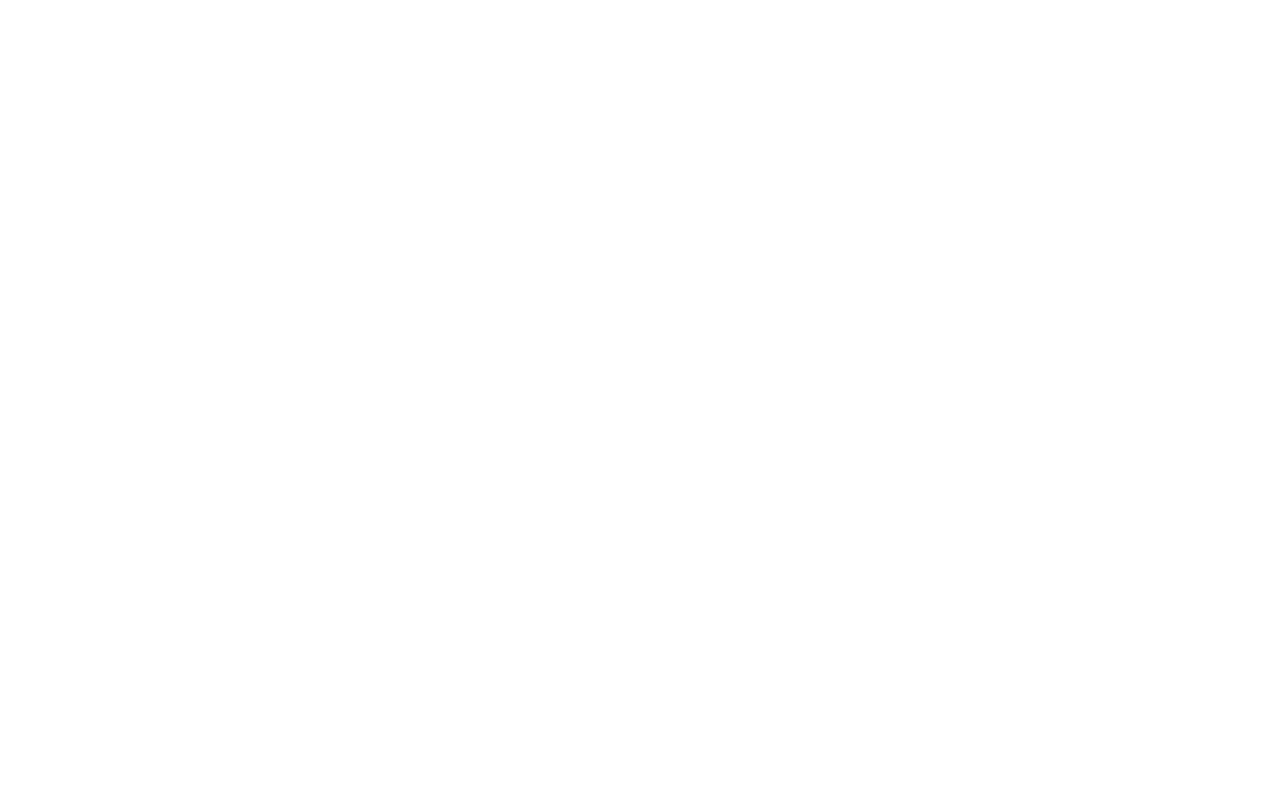
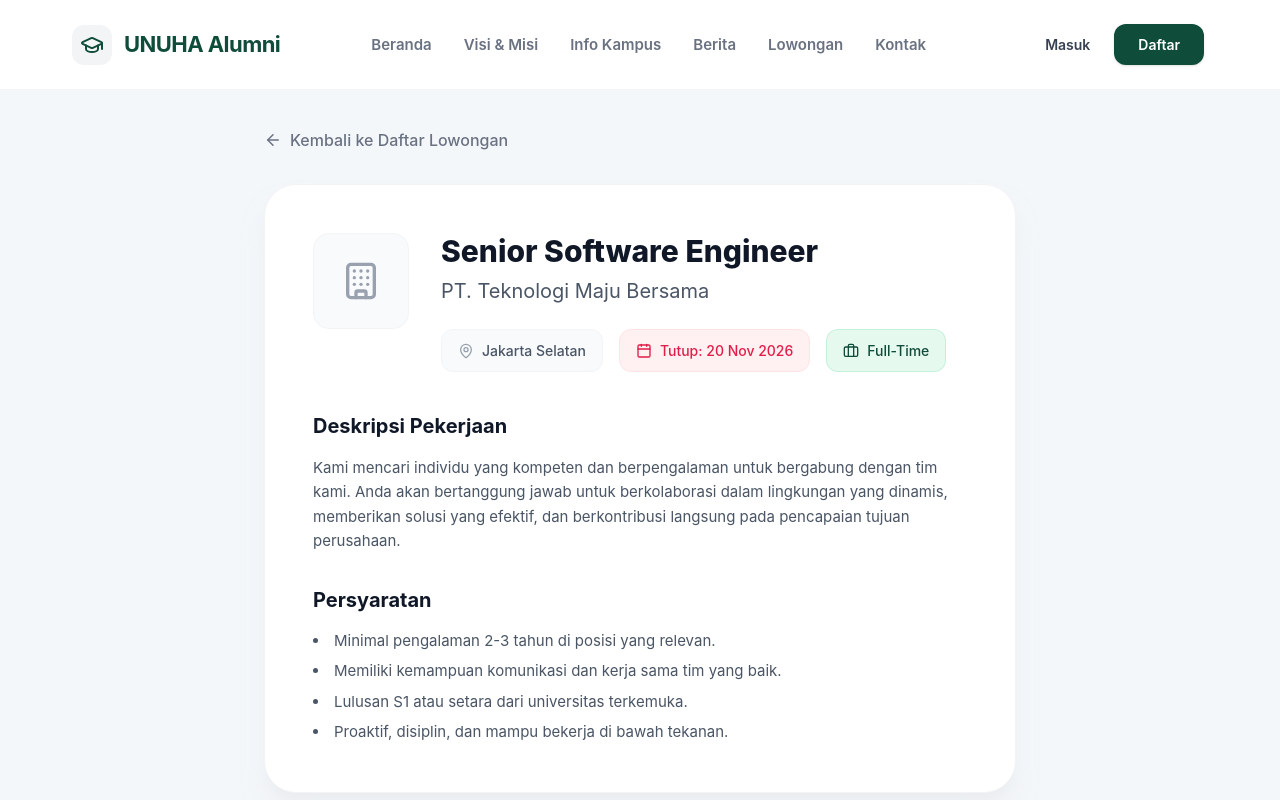
Before and after one commit to nurferdiansyah/Frontend_alumni, a React (Vite) app: page /jobs/1 in a window 1280 px wide. Before the commit this address had no page. Shown: the top 800 px of the page. Built offline with nearby package versions, Linux system fonts and the light colour scheme.

Commit message:
feat: menambahkan detail lowongan kerja

```diff
--- a/src/App.jsx
+++ b/src/App.jsx
@@ -6,6 +6,7 @@
 import { VisiMisi } from './pages/VisiMisi';
 import { Berita } from './pages/Berita';
 import { DetailBerita } from './pages/DetailBerita';
+import { DetailLowongan } from './pages/DetailLowongan';
 import { Kontak } from './pages/Kontak';
 
 function ScrollToTop() {
@@ -25,6 +26,7 @@
       <Routes>
         <Route path="/" element={<Home />} />
         <Route path="/jobs" element={<Jobs />} />
+        <Route path="/jobs/:id" element={<DetailLowongan />} />
         <Route path="/campus" element={<Campus />} />
         <Route path="/visi-misi" element={<VisiMisi />} />
         <Route path="/berita" element={<Berita />} />
--- a/src/components/JobListItem.jsx
+++ b/src/components/JobListItem.jsx
@@ -1,8 +1,9 @@
 import React from 'react';
 import { MapPin, Calendar, Clock, Building } from 'lucide-react';
 import { Button } from './Button';
+import { Link } from 'react-router-dom';
 
-export function JobListItem({ position, company, location, deadline, logo }) {
+export function JobListItem({ id = 1, position, company, location, deadline, logo }) {
   return (
     <div className="bg-white rounded-[20px] p-6 shadow-sm border border-gray-100 hover:shadow-md transition-shadow duration-300 flex flex-col md:flex-row items-start md:items-center justify-between gap-6">
       <div className="flex items-center gap-5">
@@ -30,7 +31,9 @@
             <Calendar className="w-4 h-4 mr-2" /> {deadline}
           </div>
         </div>
-        <Button variant="primary" className="w-full md:w-auto px-7 py-3 text-[14px] rounded-xl shadow-none font-bold bg-[#0F4C3A] hover:bg-[#0a3629] text-white">Lamar Sekarang</Button>
+        <Link to={`/jobs/${id}`} className="w-full md:w-auto">
+          <Button variant="primary" className="w-full md:w-auto px-7 py-3 text-[14px] rounded-xl shadow-none font-bold bg-[#0F4C3A] hover:bg-[#0a3629] text-white transition-all hover:-translate-y-0.5">Informasi Kerja</Button>
+        </Link>
       </div>
     </div>
   );
--- /dev/null
+++ b/src/pages/DetailLowongan.jsx
@@ -0,0 +1,75 @@
+import React, { useEffect } from 'react';
+import { useParams, Link } from 'react-router-dom';
+import { Navbar } from '../components/Navbar';
+import { Footer } from '../components/Footer';
+import { ScrollReveal } from '../components/ScrollReveal';
+import { ArrowLeft, MapPin, Calendar, Building, Briefcase } from 'lucide-react';
+import { Button } from '../components/Button';
+
+export function DetailLowongan() {
+  const { id } = useParams();
+
+  useEffect(() => {
+    window.scrollTo(0, 0);
+  }, []);
+
+  return (
+    <div className="min-h-screen bg-[#F4F7FA] font-sans text-gray-800 flex flex-col">
+      <Navbar />
+
+      <main className="flex-grow pt-32 pb-24">
+        <div className="max-w-[800px] mx-auto px-6">
+          <ScrollReveal>
+            <Link to="/jobs" className="inline-flex items-center gap-2 text-gray-500 hover:text-[#0F4C3A] font-medium transition-colors mb-8 group">
+              <ArrowLeft size={18} className="group-hover:-translate-x-1 transition-transform" />
+              Kembali ke Daftar Lowongan
+            </Link>
+
+            <div className="bg-white rounded-[32px] p-8 md:p-12 shadow-xl shadow-gray-200/50 border border-gray-100 mb-8">
+              <div className="flex flex-col md:flex-row gap-8 items-start mb-10">
+                <div className="w-24 h-24 bg-[#F8FAFC] rounded-2xl border border-gray-100 flex items-center justify-center flex-shrink-0">
+                  <Building size={40} className="text-gray-400" />
+                </div>
+                <div>
+                  <h1 className="text-3xl font-extrabold text-gray-900 mb-2">Senior Software Engineer</h1>
+                  <p className="text-xl text-gray-600 mb-6">PT. Teknologi Maju Bersama</p>
+
+                  <div className="flex flex-wrap gap-4">
+                    <div className="flex items-center text-gray-600 text-[14px] bg-[#F8FAFC] px-4 py-2.5 rounded-xl border border-gray-100 font-medium">
+                      <MapPin className="w-4 h-4 mr-2 text-gray-400" /> Jakarta Selatan
+                    </div>
+                    <div className="flex items-center text-[#E11D48] text-[14px] font-medium bg-[#FFF1F2] px-4 py-2.5 rounded-xl border border-[#FFE4E6]">
+                      <Calendar className="w-4 h-4 mr-2" /> Tutup: 20 Nov 2026
+                    </div>
+                    <div className="flex items-center text-[#0F4C3A] text-[14px] font-medium bg-[#7FE0B0]/20 px-4 py-2.5 rounded-xl border border-[#7FE0B0]/30">
+                      <Briefcase className="w-4 h-4 mr-2" /> Full-Time
+                    </div>
+                  </div>
+                </div>
+              </div>
+
+              <div className="space-y-8">
+                <section>
+                  <h3 className="text-xl font-bold text-gray-900 mb-4">Deskripsi Pekerjaan</h3>
+                  <p className="text-gray-600 leading-relaxed text-[15px]">Kami mencari individu yang kompeten dan berpengalaman untuk bergabung dengan tim kami. Anda akan bertanggung jawab untuk berkolaborasi dalam lingkungan yang dinamis, memberikan solusi yang efektif, dan berkontribusi langsung pada pencapaian tujuan perusahaan.</p>
+                </section>
+
+                <section>
+                  <h3 className="text-xl font-bold text-gray-900 mb-4">Persyaratan</h3>
+                  <ul className="list-disc list-inside text-gray-600 space-y-2 text-[15px]">
+                    <li>Minimal pengalaman 2-3 tahun di posisi yang relevan.</li>
+                    <li>Memiliki kemampuan komunikasi dan kerja sama tim yang baik.</li>
+                    <li>Lulusan S1 atau setara dari universitas terkemuka.</li>
+                    <li>Proaktif, disiplin, dan mampu bekerja di bawah tekanan.</li>
+                  </ul>
+                </section>
+              </div>
+            </div>
+          </ScrollReveal>
+        </div>
+      </main>
+
+      <Footer />
+    </div>
+  );
+}
--- a/src/pages/Home.jsx
+++ b/src/pages/Home.jsx
@@ -186,13 +186,21 @@
       </section>
 
       {/* 5. Berita Kampus */}
-      <section className="py-20 px-6 md:px-12 lg:px-16 w-full max-w-[1150px] mx-auto">
+      <section className="py-20 px-6 md:px-12 lg:px-16 w-full">
+        <div className="w-full max-w-[1150px] mx-auto">
           <ScrollReveal>
-          <div className="text-center mb-14">
-            <h2 className="text-[32px] font-bold text-gray-900 mb-3 relative inline-block">
+            <div className="flex flex-col sm:flex-row justify-between items-center sm:items-end mb-14 gap-6">
+              <div className="flex-1 hidden sm:block"></div>
+              <h2 className="text-[32px] font-bold text-gray-900 mb-3 sm:mb-0 relative inline-block text-center flex-shrink-0">
                 Berita Kampus
                 <div className="absolute -bottom-3 left-[10%] right-[10%] h-[4px] bg-[#111827] rounded-full"></div>
               </h2>
+              <div className="flex-1 flex sm:justify-end">
+                <Link to="/berita" className="inline-flex items-center gap-2 bg-white text-[#0F4C3A] font-bold text-[15px] px-7 py-3 rounded-full shadow-[0_4px_14px_rgba(0,0,0,0.05)] hover:shadow-[0_6px_20px_rgba(0,0,0,0.1)] transition-all hover:-translate-y-0.5 border border-gray-100 group">
+                  Lihat Semua Berita
+                  <ArrowRight size={18} className="group-hover:translate-x-1 transition-transform" />
+                </Link>
+              </div>
             </div>
           </ScrollReveal>
 
@@ -221,6 +229,7 @@
               </Link>
             </ScrollReveal>
           ))}
+          </div>
         </div>
       </section>
 
@@ -258,10 +267,9 @@
               <h2 className="text-[32px] font-bold text-gray-900 mb-2">Lowongan Kerja Terbaru</h2>
               <p className="text-gray-500 text-[15px]">Temukan peluang karir yang sesuai dengan kompetensi Anda.</p>
             </div>
-            <div className="flex gap-3 w-full sm:w-auto">
-              <Button variant="outline" className="flex-1 sm:flex-none text-[14px] px-6 py-2.5 rounded-xl border-gray-200 text-gray-600 bg-white shadow-sm font-semibold">Filter</Button>
-              <Link to="/jobs" className="flex-1 sm:flex-none">
-                <Button variant="primary" className="w-full text-[14px] px-6 py-2.5 rounded-xl shadow-sm bg-[#0F4C3A] hover:bg-[#0a3629] font-semibold text-white">Cari Kerja</Button>
+            <div className="w-full sm:w-auto mt-4 sm:mt-0">
+              <Link to="/jobs" className="block w-full sm:inline-block">
+                <Button variant="primary" className="w-full text-[15px] px-8 py-3 rounded-xl shadow-md bg-[#0F4C3A] hover:bg-[#0a3629] font-bold text-white transition-all hover:-translate-y-0.5">Cari Kerja</Button>
               </Link>
             </div>
           </div>
```
Lines whose indentation alone changed are shown as unchanged.
